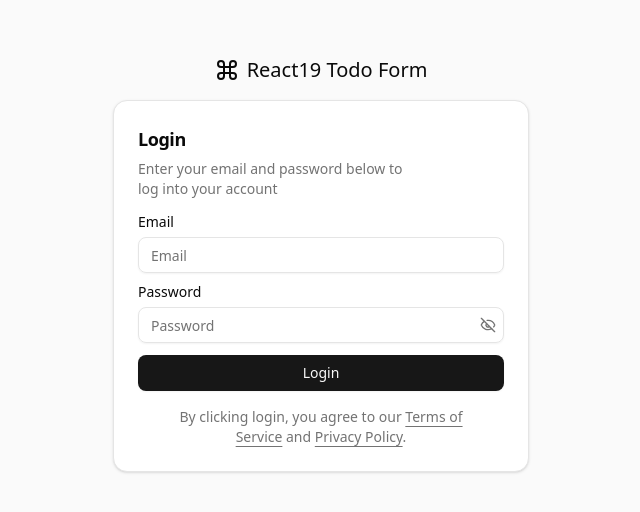
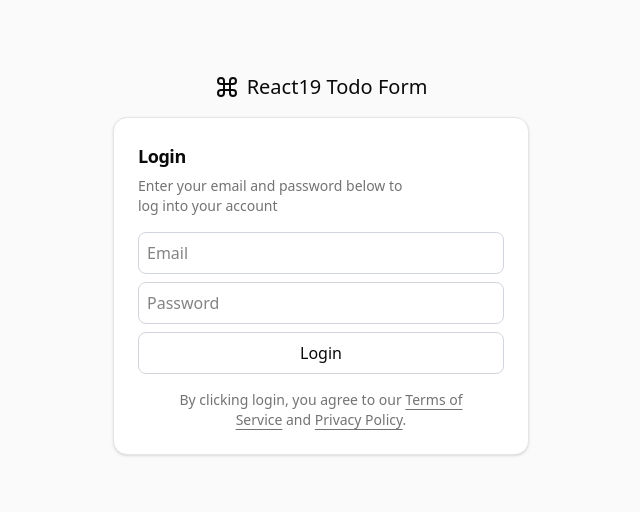
Before and after one commit to ChenHaoJie9527/react19-demo, a React (Vite) app: page /login in a window 1280 px wide. Shown: the part 136-648 px from the top of the page, without its empty margins (319-959 px from the left). Built offline with nearby package versions, Linux system fonts and the light colour scheme.

Commit message:
Feat: 1.重构userAtuhForm2 组件；2.使用useActionState hooku与原生表单集成；3.使用zod进行表单校验和后端接口返回校验

```diff
--- /dev/null
+++ b/src/components/userAuthForm2.tsx
@@ -0,0 +1,161 @@
+import { useActionState, useState } from 'react'
+import { email, z } from 'zod/v4'
+
+// 1. 定义表单校验 schema
+const userAuthSchema = z.object({
+  email: email({
+    pattern: z.regexes.email,
+  }),
+  password: z
+    .string()
+    .min(1, {
+      message: 'Please enter your password',
+    })
+    .min(7, {
+      message: 'Password must be at least 7 characters long',
+    }),
+})
+
+// 1. 定义 schema
+export const LoginResponseSchema = z.object({
+  success: z.boolean(),
+  message: z.string(),
+  data: z
+    .object({
+      user: z.object({
+        email: z.string(),
+        password: z.string(),
+      }),
+    })
+    .optional(),
+})
+
+// 2. 推导类型
+export type LoginResponse = z.infer<typeof LoginResponseSchema>
+
+// 3. 定义 useActionState 的 state 类型
+interface ActionState {
+  error?: string | Record<string, string[]>
+  success?: boolean
+  data?: {
+    user: {
+      email: string
+      password: string
+    }
+  }
+}
+
+// 4. 表单校验函数
+function validateLoginForm(
+  formData: FormData
+): { email: string; password: string } | { error: Record<string, string[]> } {
+  const email = formData.get('email') as string
+  const password = formData.get('password') as string
+  const result = userAuthSchema.safeParse({ email, password })
+  if (!result.success) {
+    return { error: result.error.flatten().fieldErrors }
+  }
+  return { email, password }
+}
+
+// 5. 登录请求函数
+async function loginRequest(
+  email: string,
+  password: string
+): Promise<LoginResponse> {
+  const res = await fetch('/api/login', {
+    method: 'POST',
+    body: JSON.stringify({ email, password }),
+    headers: {
+      'Content-Type': 'application/json',
+    },
+  })
+  const json = await res.json()
+  // 校验接口返回格式
+  const result = LoginResponseSchema.safeParse(json)
+  if (!result?.data?.success) {
+    return {
+      success: false,
+      message: result.data?.message || '',
+    }
+  }
+  return result.data
+}
+
+export default function UserAuthForm2() {
+  const [state, formAction, isPending] = useActionState(
+    async (_state: ActionState, formData: FormData): Promise<ActionState> => {
+      const validation = validateLoginForm(formData)
+      if ('error' in validation) return { error: validation.error }
+      const response = await loginRequest(
+        validation.email as string,
+        validation.password as string
+      )
+      // console.log('response===>', response.)
+      if (!response.success) {
+        return { error: response.message }
+      }
+      return { success: true, data: response.data }
+    },
+    {} as ActionState
+  )
+
+  // 新增：本地表单值和touched状态
+  const [formValues, setFormValues] = useState({ email: '', password: '' })
+  const [touched, setTouched] = useState({ email: false, password: false })
+
+  // 校验整个表单
+  const validation = userAuthSchema.safeParse(formValues)
+  // 获取单个字段的错误
+  const getFieldError = (field: 'email' | 'password') => {
+    if (validation.success) return undefined
+    return validation.error.flatten().fieldErrors[field]?.[0]
+  }
+
+  return (
+    <form action={formAction} className='flex flex-col gap-2'>
+      <input
+        type='email'
+        name='email'
+        placeholder='Email'
+        className='w-full rounded-md border border-gray-300 p-2'
+        value={formValues.email}
+        onChange={(e) =>
+          setFormValues((v) => ({ ...v, email: e.target.value }))
+        }
+        onBlur={() => setTouched((t) => ({ ...t, email: true }))}
+      />
+      {touched.email && getFieldError('email') && (
+        <div className='text-sm text-red-500'>{getFieldError('email')}</div>
+      )}
+      <input
+        type='password'
+        name='password'
+        placeholder='Password'
+        className='w-full rounded-md border border-gray-300 p-2'
+        value={formValues.password}
+        onChange={(e) =>
+          setFormValues((v) => ({ ...v, password: e.target.value }))
+        }
+        onBlur={() => setTouched((t) => ({ ...t, password: true }))}
+      />
+      {touched.password && getFieldError('password') && (
+        <div className='text-sm text-red-500'>{getFieldError('password')}</div>
+      )}
+      <button
+        type='submit'
+        disabled={isPending}
+        className='w-full rounded-md border border-gray-300 p-2'
+      >
+        {isPending ? 'Loading...' : 'Login'}
+      </button>
+      {state.error && (
+        <div className='text-center text-sm text-red-500'>
+          {typeof state.error === 'string'
+            ? state.error
+            : Object.values(state.error).flat().join('、')}
+        </div>
+      )}
+    </form>
+  )
+}
--- a/src/pages/Login.tsx
+++ b/src/pages/Login.tsx
@@ -7,7 +7,8 @@ import {
   CardHeader,
   CardTitle,
 } from '@/components/ui/card'
-import UserAuthForm from '@/components/userAuthForm'
+// import UserAuthForm from '@/components/userAuthForm'
+import UserAuthForm2 from '@/components/userAuthForm2'
 
 const Login = () => {
   return (
@@ -21,7 +22,8 @@ const Login = () => {
           </CardDescription>
         </CardHeader>
         <CardContent>
-          <UserAuthForm />
+          {/* <UserAuthForm /> */}
+          <UserAuthForm2 />
         </CardContent>
         <CardFooter>
           <p className='text-muted-foreground px-8 text-center text-sm'>
```
